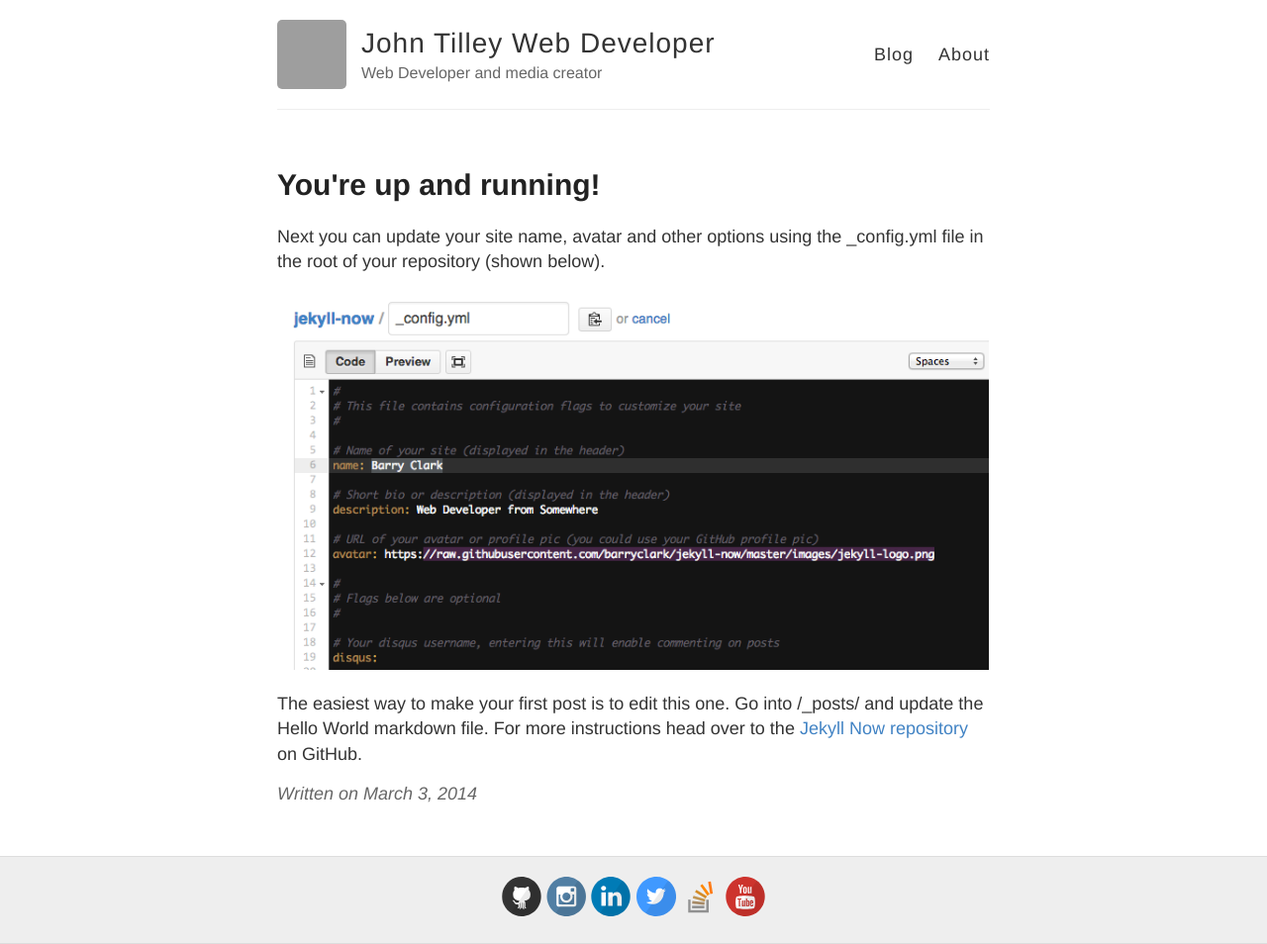
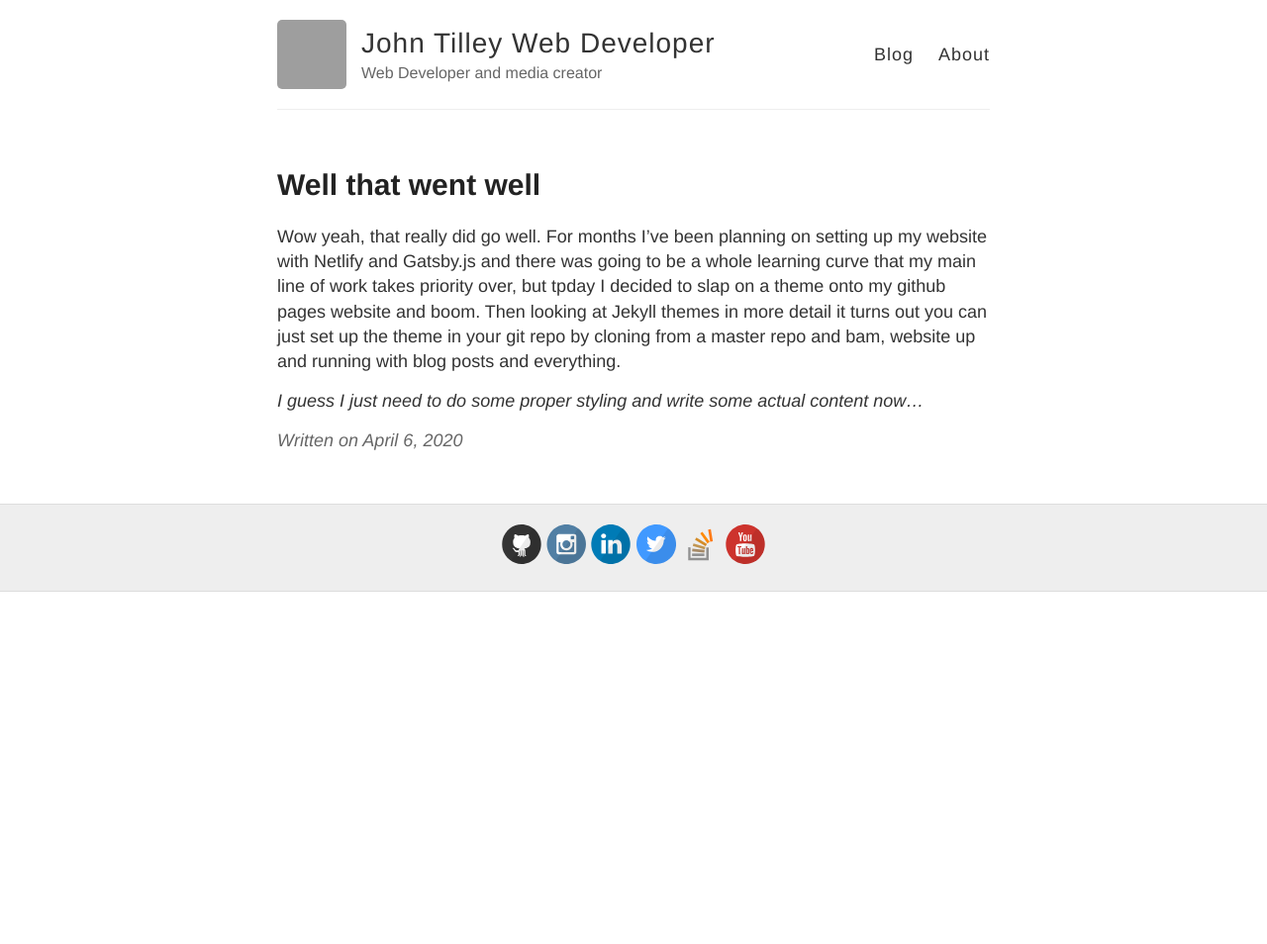
Before and after one commit to johnatilley/johnatilley.github.io, a Jekyll site: the page built from _posts/2020-4-6-Hello-World.md, in a window 1280 px wide. Shown: the whole page at 99% size. Built offline with Jekyll 4.4.1, drawn with Linux system fonts in a browser that asks for light colours; after the commit the page ends 900 px from its top, so only the background shows below that; grey boxes are pictures that could not be loaded.

Commit message:
Updated first blog post

```diff
--- a/_config.yml
+++ b/_config.yml
@@ -77,6 +77,3 @@ exclude:
   - LICENSE
   - README.md
   - CNAME
-
-# Theme from gibhub?
-# theme: jekyll-theme-tactile
--- a/_posts/2014-3-3-Hello-World.md
+++ /dev/null
@@ -1,10 +0,0 @@
----
-layout: post
-title: You're up and running!
----
-
-Next you can update your site name, avatar and other options using the _config.yml file in the root of your repository (shown below).
-
-![_config.yml]({{ site.baseurl }}/images/config.png)
-
-The easiest way to make your first post is to edit this one. Go into /_posts/ and update the Hello World markdown file. For more instructions head over to the [Jekyll Now repository](https://github.com/barryclark/jekyll-now) on GitHub.
--- /dev/null
+++ b/_posts/2020-4-6-Hello-World.md
@@ -0,0 +1,8 @@
+---
+layout: post
+title: Well that went well
+---
+
+Wow yeah, that really did go well. For months I've been planning on setting up my website with Netlify and Gatsby.js and there was going to be a whole learning curve that my main line of work takes priority over, but tpday I decided to slap on a theme onto my github pages website and boom. Then looking at Jekyll themes in more detail it turns out you can just set up the theme in your git repo by cloning from a master repo and bam, website up and running with blog posts and everything.
+
+*I guess I just need to do some proper styling and write some actual content now...*
```
